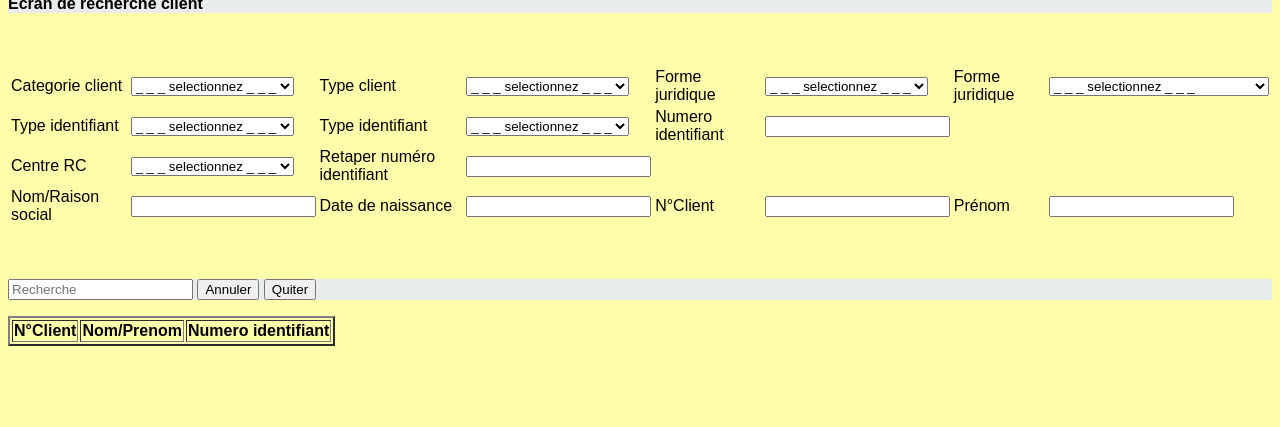
After one commit to Bachgri/e-bank, a PHP site: page /Views/rechercheclient.html.php in a window 1280 px wide. The commit adds this page. Shown: the part 373-800 px from the top of the page. Run offline with PHP 8.4, Linux system fonts and the light colour scheme; tables that the repository leaves empty or names only in its code hold one stand-in row (values such as "Sample post"); lists and menus that the app fills with data are empty.

Commit message:
ouaid:adding field names

```diff
--- /dev/null
+++ b/Views/rechercheclient.html.php
@@ -0,0 +1,135 @@
+<!DOCTYPE html>
+<html>
+<?php
+session_start();
+include('../Inc/db/connexion.php');
+?>
+
+<head>
+  <link rel="stylesheet" href="../public/css/recherche.css">
+</head>
+
+<body>
+  <header>
+    <img src="logo.png" alt="Ebank" class="logo">
+  </header>
+  <div style="background-color:#E8ECEC  ; padding:0.000001px;">
+    <p style="color: black;"><b>Ecran de recherche client</b></p>
+  </div>
+  <form>
+    <table>
+      <tr>
+        <td><label for="liste">Categorie client</label></td>
+        <td>
+          <select id="liste" name="Catégorie client">
+            <option value="0">_ _ _ selectionnez _ _ _</option>
+            <?php
+            $sql = 'SELECT * FROM `categorie_client`';
+            $rep = mysqli_query($connect, $sql);
+            if ($rep) {
+              while ($row = $rep->fetch_assoc()) {
+            ?>
+                <option value="<?php echo $row['codcatcl'] ?>"><?php echo $row['libcatcl'] ?></option>
+            <?php }
+            } ?>
+          </select>
+        </td>
+        <!--personnes physiques/entrepreneurs individuels-->
+        <td><label for="liste">Type client</label></td>
+        <td><select id="liste" name="Type client">
+            <option value="option1">_ _ _ selectionnez _ _ _</option>
+            <?php
+            $sql = 'SELECT * FROM `type_client`';
+            $rep = mysqli_query($connect, $sql);
+            if ($rep) {
+              while ($row = $rep->fetch_assoc()) {
+            ?>
+                <option value="<?php echo $row['codtypcl'] ?>"><?php echo $row['libtypcl'] ?> </option>
+            <?php }
+            } ?>
+          </select></td>
+        <!--personnes morales-->
+        <td><label for="liste">Forme juridique</label></td>
+        <td><select id="liste" name="Forme juridique">
+            <option value="option1">_ _ _ selectionnez _ _ _</option>
+            <?php
+            $sql = 'SELECT * FROM `forme_juridique`';
+            $rep = mysqli_query($connect, $sql);
+            if ($rep) {
+              while ($row = $rep->fetch_assoc()) {
+            ?>
+                <option value="<?php echo $row['codfj'] ?>"><?php echo $row['libelfj'] ?></option>
+            <?php }
+            } ?>
+          </select></td>
+        <!--personnes etat-->
+        <td><label for="liste">Forme juridique</label></td>
+        <td><select id="liste" name="Forme juridique">
+            <option value="option1">_ _ _ selectionnez _ _ _</option>
+            <option value="option2">Comptables publics</option>
+            <option value="option3">Collectivités locales</option>
+            <option value="option4">Etablissement public administratif</option>
+            <option value="option5">Cercle et foyer militaire</option>
+            <option value="option6">Autres etablissement public</option>
+          </select> </td>
+      </tr>
+      <tr>
+        <!--personnes physiques/entrepreneurs individuels-->
+        <td><label for="liste">Type identifiant</label></td>
+        <td><select id="liste" name="Type identifiant">
+            <option value="option1">_ _ _ selectionnez _ _ _</option>
+
+            <option value="option2">CIN</option>
+            <option value="option3">Carte de séjour</option>
+            <option value="option4">Passeport</option>
+          </select></td>
+        <!--personnes morales ou etat-->
+        <td><label for="liste">Type identifiant </label></td>
+        <td><select id="liste" name="Type identifiant">
+            <option value="option1">_ _ _ selectionnez _ _ _</option>
+            <option value="option2">N°registre commerce</option>
+            <option value="option3">N°visa</option>
+            <option value="option4">N°identifiant fiscal</option>
+          </select></td>
+        <td><label for="input1">Numero identifiant</label></td>
+        <td><input type="text" id="input1" name="input1"></td>
+      </tr>
+      <tr>
+
+        <td><label for="liste">Centre RC</label></td>
+        <td><select id="liste" name="Centre RC">
+            <option value="option1">_ _ _ selectionnez _ _ _</option>
+            <option value="option2">rabat </option>
+            <option value="option2">casablanca </option>
+          </select></td>
+        <td><label for="input2">Retaper numéro identifiant</label></td>
+        <td><input type="text" id="input2" name="input2"></td>
+      </tr>
+      <tr>
+        <td><label for="input3">Nom/Raison social</label></td>
+        <td><input type="text" id="input3" name="input3"></td>
+        <td><label for="input4">Date de naissance</label></td>
+        <td><input type="text" id="input4" name="input4"></td>
+        <br><br>
+        <td><label for="input5">N°Client</label></td>
+        <td><input type="text" id="input5" name="input5"></td>
+        <td><label for="input6">Prénom</label></td>
+        <td><input type="text" id="input6" name="input6"> </td>
+      </tr>
+    </table>
+
+    <br><br>
+    <div style="background-color: #E8ECEC ; padding: 0.01px;">
+      <p style="color: white;""><input type=" submit" value="" placeholder="Recherche">&nbsp;<input type="submit" value="Annuler">&nbsp;<input type="submit" value="Quiter"></p>
+    </div>
+    <table border="2">
+      <tr>
+        <th>N°Client</th>
+        <th>Nom/Prenom</th>
+        <th>Numero identifiant</th>
+      </tr>
+    </table>
+  </form>
+</body>
+
+</html>
--- a/index.php
+++ b/index.php
@@ -1,5 +1,6 @@
 <?php
 if (isset($_COOKIE['userId'])) {
+    include("./Views/menuprincipal.php");
 } else {
     include("./Inc/auth/authForm.html.php");
 }
--- /dev/null
+++ b/public/css/recherche.css
@@ -0,0 +1,16 @@
+body {
+    background-color: #FFFEAB ;
+    color: #000000;
+    font-family: Arial, sans-serif; }
+  .container {
+    display: flex;
+    justify-content: space-between;
+    align-items: center;
+
+  }
+  header {
+  background-color:#36859E  ;
+  color: #fff;
+  padding: 20px;
+
+  }
```
Also changed, not shown: Views/menuprincipal.php (+4 -90 lines), Views/page1GCC.php (added, +41 -0 lines), controllers/auth/deconnect.php (added, +9 -0 lines), public/css/menuprincip.css (added, +88 -0 lines), public/css/page1GCC.css (added, +79 -0 lines), formauthentification.html (deleted).
